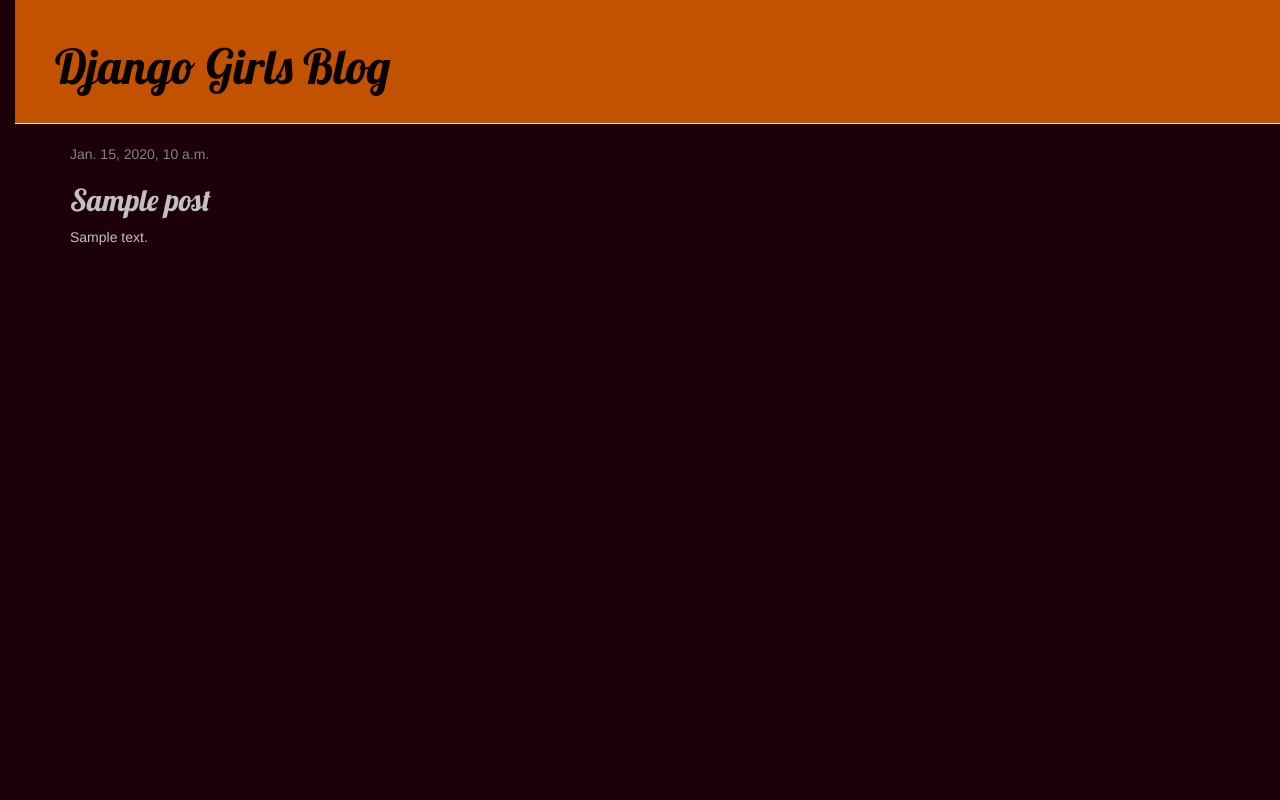
After one commit to Jarred-528/django-girls, a Django app: template mysite/blog/templates/blog/post_detail.html in a window 1280 px wide. The commit adds this page. Run offline with Django 3.2, Linux system fonts and the light colour scheme; the template is opened without the code that fills it: most values are stand-ins (such as "Sample title", 1, 10 or a date in 2020); some libraries are stand-ins or nearby versions.

Commit message:
Updated blog

```diff
--- /dev/null
+++ b/mysite/blog/static/css/blog.css
@@ -0,0 +1,58 @@
+h1 a, h2 a {
+    color: #C25100;
+    font-family: 'Lobster';
+}
+
+body {
+    padding-left: 15px;
+    background-color: #1c010b;
+    color: #c2c1be;
+}
+
+.page-header {
+    background-color: #C25100;
+    margin-top: 0;
+    padding: 20px 20px 20px 40px;
+}
+
+.page-header h1, .page-header h1 a, .page-header h1 a:visited, .page-header h1 a:active {
+    color: rgba(2, 2, 2, 0.98);
+    font-size: 36pt;
+    text-decoration: none;
+}
+
+.content {
+    margin-left: 40px;
+}
+
+h1, h2, h3, h4 {
+    font-family: 'Lobster', cursive;
+}
+
+.date {
+    color: #828282;
+}
+
+.save {
+    float: right;
+}
+
+.post-form textarea, .post-form input {
+    width: 100%;
+}
+
+.top-menu, .top-menu:hover, .top-menu:visited {
+    color: #020202;
+    float: right;
+    font-size: 26pt;
+    margin-right: 20px;
+}
+
+.post {
+    margin-bottom: 70px;
+
+}
+
+.post h2 a, .post h2 a:visited {
+    color: #C25100;
+}
--- /dev/null
+++ b/mysite/blog/templates/blog/base.html
@@ -0,0 +1,26 @@
+{% load static %}
+<html>
+    <head>
+        <title>Django Girls blog</title>
+        <link rel="stylesheet" href="//maxcdn.bootstrapcdn.com/bootstrap/3.2.0/css/bootstrap.min.css">
+        <link rel="stylesheet" href="//maxcdn.bootstrapcdn.com/bootstrap/3.2.0/css/bootstrap-theme.min.css">
+        <link href='//fonts.googleapis.com/css?family=Lobster&subset=latin,latin-ext' rel='stylesheet' type='text/css'>
+        <link rel="stylesheet" href="{% static 'css/blog.css' %}">
+    </head>
+        <body>
+    <div class="page-header">
+        {% if user.is_authenticated %}
+        <a href="{% url 'post_new' %}" class="top-menu"><span class="glyphicon glyphicon-plus"></span>"</a>
+        {% endif %}
+        <h1><a href="/">Django Girls Blog</a></h1>
+    </div>
+    <div class="content container">
+        <div class="row">
+            <div class="col-md-8">
+            {% block content %}
+            {% endblock %}
+            </div>
+        </div>
+    </div>
+    </body>
+</html>
--- /dev/null
+++ b/mysite/blog/templates/blog/post_detail.html
@@ -0,0 +1,16 @@
+{% extends 'blog/base.html' %}
+
+{% block content %}
+    <div class="post">
+        {% if post.published_date %}
+            <div class="date">
+                {{ post.published_date }}
+            </div>
+        {% endif %}
+        {% if user.is_authenticated %}
+        <a class="btn btn-default" href="{% url 'post_edit' pk=post.pk %}"><span class="glyphicon glyphicon-pencil"></span></a>
+        {% endif %}
+        <h2>{{ post.title }}</h2>
+        <p>{{ post.text|linebreaksbr }}</p>
+    </div>
+{% endblock %}
--- a/mysite/blog/urls.py
+++ b/mysite/blog/urls.py
@@ -5,4 +5,8 @@ from . import views
 
 urlpatterns = [
     path('', views.post_list, name='post_list'),
+    path('post/<int:pk>/', views.post_detail, name='post_detail'),
+    path('post/new/', views.post_new, name='post_new'),
+    path('post/<int:pk>/edit/', views.post_edit, name='post_edit'),
+
 ]
```
Also changed, not shown: mysite/blog/forms.py (added, +9 -0 lines), mysite/blog/templates/blog/post_edit.html (added, +9 -0 lines), mysite/blog/templates/blog/post_list.html (+12 -21 lines), mysite/blog/views.py (+41 -2 lines), __init__.py (added), mysite/__init__.py (added), mysite/db.sqlite3.
